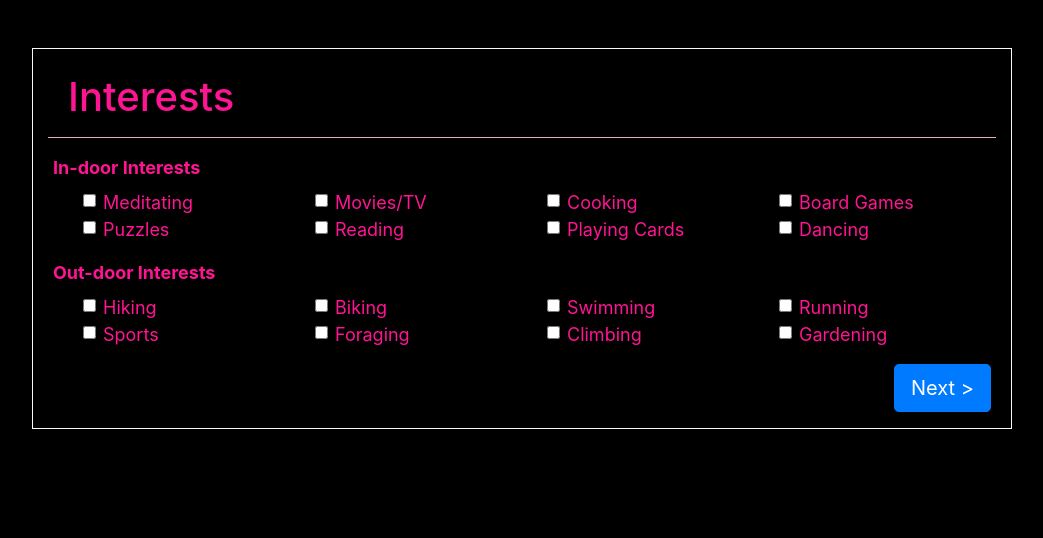
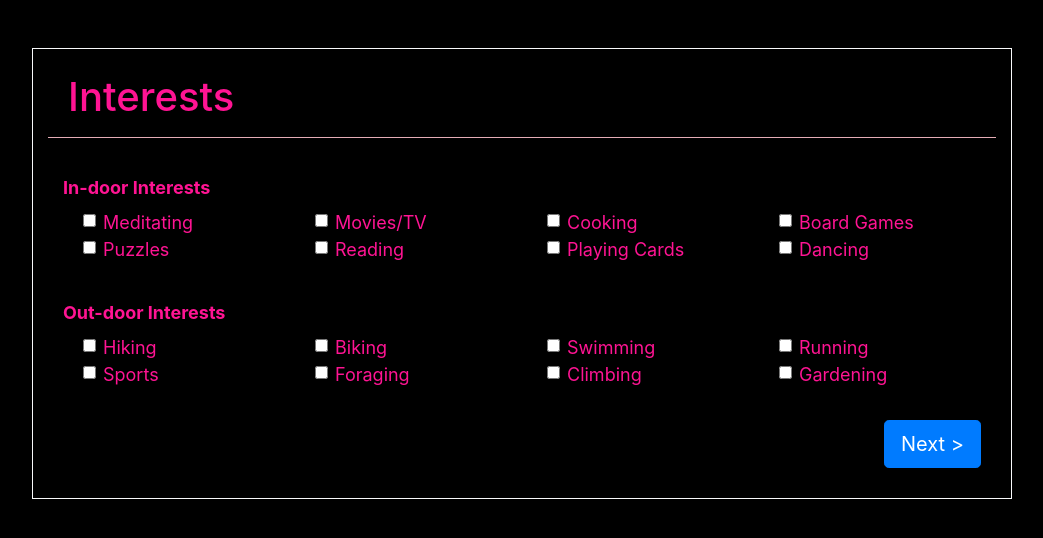
Before and after one commit to hjmonatt/dating, a PHP site: page /views/profile3.html in a window 1280 px wide. Shown: the part 126-664 px from the top of the page, without its empty margins (118-1161 px from the left). Run offline with PHP 8.4, Linux system fonts and the light colour scheme.

Commit message:
Edited styles on profile3 view

```diff
--- a/styles/styles.css
+++ b/styles/styles.css
@@ -102,11 +102,13 @@
 }
 
 #indoorActs{
-    padding-left: 20px;
+    padding-top: 20px;
+    padding-left: 30px;
 }
 
 #outdoorActs{
-    padding-left: 20px;
+    padding-top: 20px;
+    padding-left: 30px;
 }
 
 /* Testimonials - Blockquotes */
@@ -153,9 +155,14 @@
 
 }
 
+#right3{
+    padding-right: 20px;
+    padding-bottom: 30px;
+}
+
 /* Button Div */
 #buttonDiv{
-    padding-right: 20px;
+    padding-right: 10px;
 }
 
 @media only screen and (max-width: 768px) {
--- a/views/profile3.html
+++ b/views/profile3.html
@@ -123,12 +123,18 @@
 
             </div>
         </div>
+            </div>
+            <div class="col-sm-12" id="right3">
             <div id="buttonDiv">
                 <button class="btn btn-primary btn-lg float-right" type="submit">Next ></button>
             </div>
-            <br>
+
+        </div>
+        </div>
+
     </form>
 
+</div>
 
 <script src="https://code.jquery.com/jquery-3.5.1.slim.min.js" integrity="sha384-DfXdz2htPH0lsSSs5nCTpuj/zy4C+OGpamoFVy38MVBnE+IbbVYUew+OrCXaRkfj" crossorigin="anonymous"></script>
 <script src="https://cdn.jsdelivr.net/npm/popper.js@1.16.1/dist/umd/popper.min.js" integrity="sha384-9/reFTGAW83EW2RDu2S0VKaIzap3H66lZH81PoYlFhbGU+6BZp6G7niu735Sk7lN" crossorigin="anonymous"></script>
```
